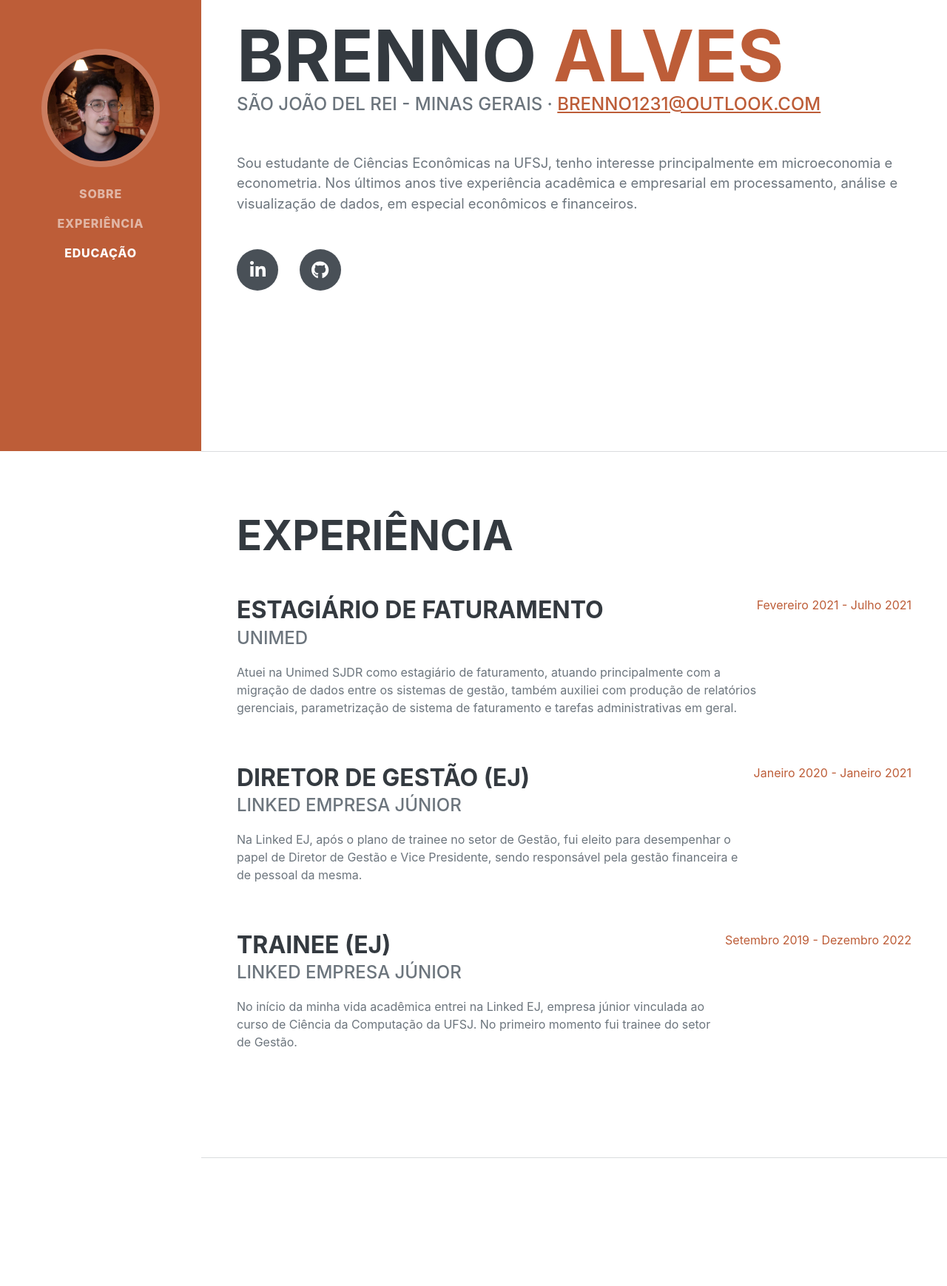
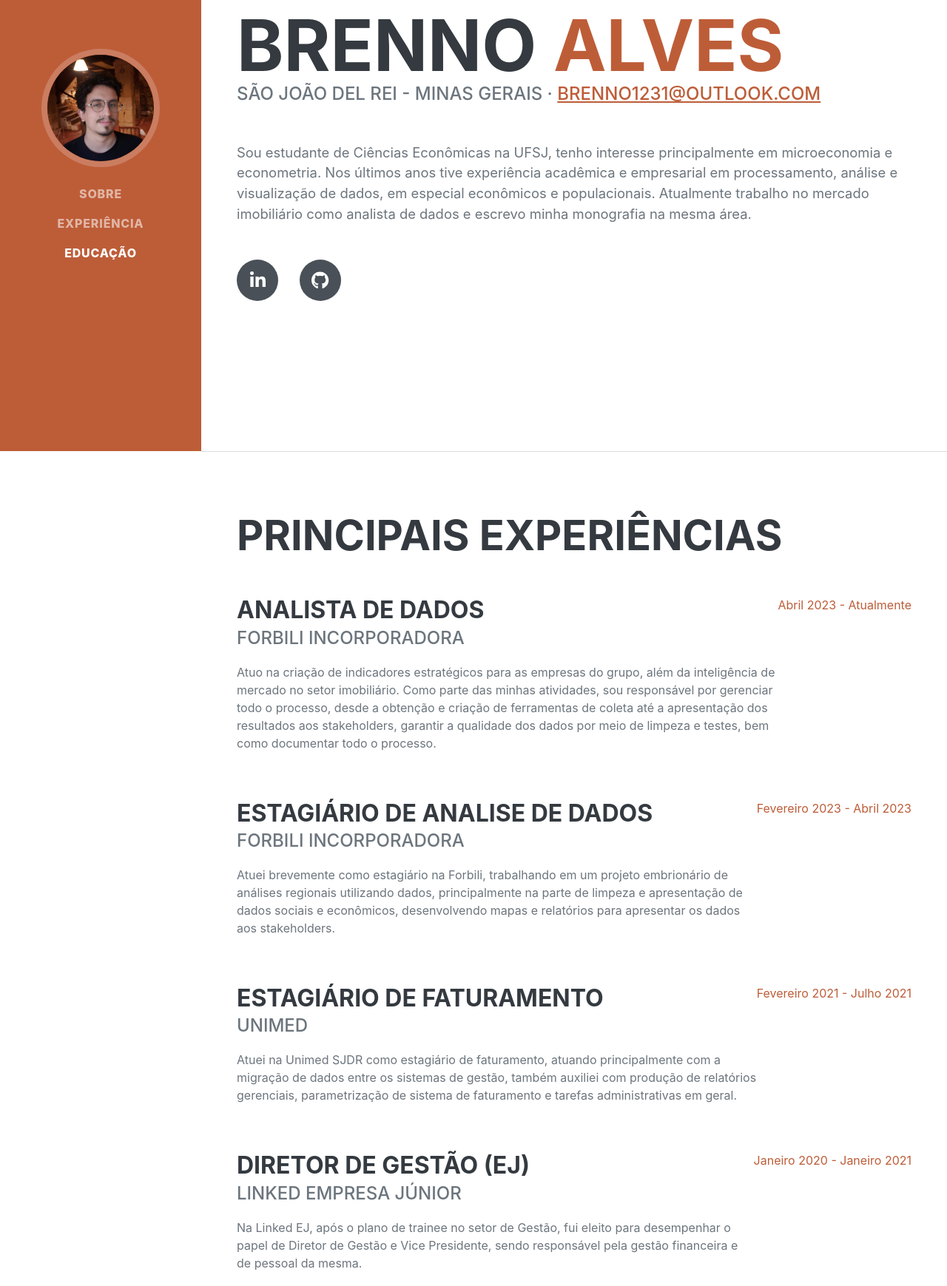
Before and after one commit to BrennoAlves/brennoalves.github.io, a plain HTML site: page index.html in a window 1280 px wide. Shown: the part 190-1929 px from the top of the page at 74% size. Drawn offline with nearby package versions, Linux system fonts and the light colour scheme; a web font is replaced by a local one.

Commit message:
Versão 2.0 da vida

```diff
--- a/index.html
+++ b/index.html
@@ -1,28 +1,30 @@
 <!DOCTYPE html>
-<html lang="en">
+<html lang="pt-br">
+
 <head>
     <meta charset="utf-8" />
     <meta name="viewport" content="width=device-width, initial-scale=1, shrink-to-fit=no" />
-        <meta name="description" content="" />
-        <meta name="author" content="" />
+    <meta name="description" content="Site de contato" />
+    <meta name="author" content="Brenno Nogueira Alves" />
     <title>Brenno Alves</title>
     <link rel="icon" type="image/x-icon" href="assets/img/favicon.ico" />
-        <!-- Font Awesome icons (free version)-->
     <script src="https://use.fontawesome.com/releases/v6.1.0/js/all.js" crossorigin="anonymous"></script>
-        <!-- Google fonts-->
-        <link href="https://fonts.googleapis.com/css?family=Saira+Extra+Condensed:500,700" rel="stylesheet" type="text/css" />
+    <link href="https://fonts.googleapis.com/css?family=Saira+Extra+Condensed:500,700" rel="stylesheet"
+        type="text/css" />
     <link href="https://fonts.googleapis.com/css?family=Muli:400,400i,800,800i" rel="stylesheet" type="text/css" />
-        <!-- Core theme CSS (includes Bootstrap)-->
     <link href="css/styles.css" rel="stylesheet" />
 </head>
+
 <body id="page-top">
-        <!-- Navigation-->
     <nav class="navbar navbar-expand-lg navbar-dark bg-primary fixed-top" id="sideNav">
         <a class="navbar-brand js-scroll-trigger" href="#page-top">
             <span class="d-block d-lg-none">Brenno Nogueira Alves</span>
-                <span class="d-none d-lg-block"><img class="img-fluid img-profile rounded-circle mx-auto mb-2" src="assets/img/profile.jpg" alt="..." /></span>
+            <span class="d-none d-lg-block"><img class="img-fluid img-profile rounded-circle mx-auto mb-2"
+                    src="assets/img/profile.jpg" alt="..." /></span>
         </a>
-            <button class="navbar-toggler" type="button" data-bs-toggle="collapse" data-bs-target="#navbarResponsive" aria-controls="navbarResponsive" aria-expanded="false" aria-label="Toggle navigation"><span class="navbar-toggler-icon"></span></button>
+        <button class="navbar-toggler" type="button" data-bs-toggle="collapse" data-bs-target="#navbarResponsive"
+            aria-controls="navbarResponsive" aria-expanded="false" aria-label="Toggle navigation"><span
+                class="navbar-toggler-icon"></span></button>
         <div class="collapse navbar-collapse" id="navbarResponsive">
             <ul class="navbar-nav">
                 <li class="nav-item"><a class="nav-link js-scroll-trigger" href="#about">Sobre</a></li>
@@ -31,9 +33,7 @@
             </ul>
         </div>
     </nav>
-        <!-- Page Content-->
     <div class="container-fluid p-0">
-            <!-- About-->
         <section class="resume-section" id="about">
             <div class="resume-section-content">
                 <h1 class="mb-0">
@@ -44,23 +44,51 @@
                     São João del Rei - Minas Gerais ·
                     <a href="mailto:brenno1231@outlook.com">brenno1231@outlook.com</a>
                 </div>
-                    <p class="lead mb-5">Sou estudante de Ciências Econômicas na UFSJ, tenho interesse principalmente em microeconomia e econometria. Nos últimos anos tive experiência acadêmica e empresarial em processamento, análise e visualização de dados, em especial econômicos e financeiros.</p>
+                <p class="lead mb-5">Sou estudante de Ciências Econômicas na UFSJ, tenho interesse principalmente em
+                    microeconomia e econometria. Nos últimos anos tive experiência acadêmica e empresarial em
+                    processamento, análise e visualização de dados, em especial econômicos e populacionais. Atualmente
+                    trabalho no mercado imobiliário como analista de dados e escrevo minha monografia na mesma área.</p>
                 <div class="social-icons">
-                        <a class="social-icon" href="https://www.linkedin.com/in/brennonogueiraalves/"><i class="fab fa-linkedin-in"></i></a>
+                    <a class="social-icon" href="https://www.linkedin.com/in/brennonogueiraalves/"><i
+                            class="fab fa-linkedin-in"></i></a>
                     <a class="social-icon" href="https://github.com/BrennoAlves"><i class="fab fa-github"></i></a>
                 </div>
             </div>
         </section>
         <hr class="m-0" />
-            <!-- Experience-->
         <section class="resume-section" id="experience">
             <div class="resume-section-content">
-                    <h2 class="mb-5">Experiência</h2>
+                <h2 class="mb-5">Principais experiências</h2>
+                <div class="d-flex flex-column flex-md-row justify-content-between mb-5">
+                    <div class="flex-grow-1">
+                        <h3 class="mb-0">Analista de Dados</h3>
+                        <div class="subheading mb-3">Forbili Incorporadora</div>
+                        <p>Atuo na criação de indicadores estratégicos para as empresas do grupo, além da inteligência
+                            de mercado no setor imobiliário. Como parte das minhas atividades, sou responsável por
+                            gerenciar todo o processo, desde a obtenção e criação de ferramentas de coleta até a
+                            apresentação dos resultados aos stakeholders, garantir a qualidade dos dados por meio de
+                            limpeza e testes, bem como documentar todo o processo.</p>
+                    </div>
+                    <div class="flex-shrink-0"><span class="text-primary">Abril 2023 - Atualmente </span></div>
+                </div>
+                <div class="d-flex flex-column flex-md-row justify-content-between mb-5">
+                    <div class="flex-grow-1">
+                        <h3 class="mb-0">Estagiário de analise de dados</h3>
+                        <div class="subheading mb-3">Forbili Incorporadora</div>
+                        <p>Atuei brevemente como estagiário na Forbili, trabalhando em um projeto embrionário de
+                            análises regionais utilizando dados, principalmente na parte de limpeza e apresentação de
+                            dados sociais e econômicos, desenvolvendo mapas e relatórios para apresentar os dados aos
+                            stakeholders.</p>
+                    </div>
+                    <div class="flex-shrink-0"><span class="text-primary">Fevereiro 2023 - Abril 2023</span></div>
+                </div>
                 <div class="d-flex flex-column flex-md-row justify-content-between mb-5">
                     <div class="flex-grow-1">
                         <h3 class="mb-0">Estagiário de Faturamento</h3>
                         <div class="subheading mb-3">Unimed</div>
-                            <p>Atuei na Unimed SJDR como estagiário de faturamento, atuando principalmente com a migração de dados entre os sistemas de gestão, também auxiliei com produção de relatórios gerenciais, parametrização de sistema de faturamento e tarefas administrativas em geral.</p>
+                        <p>Atuei na Unimed SJDR como estagiário de faturamento, atuando principalmente com a migração de
+                            dados entre os sistemas de gestão, também auxiliei com produção de relatórios gerenciais,
+                            parametrização de sistema de faturamento e tarefas administrativas em geral.</p>
                     </div>
                     <div class="flex-shrink-0"><span class="text-primary">Fevereiro 2021 - Julho 2021 </span></div>
                 </div>
@@ -68,21 +96,14 @@
                     <div class="flex-grow-1">
                         <h3 class="mb-0">Diretor de Gestão (EJ)</h3>
                         <div class="subheading mb-3">Linked Empresa Júnior</div>
-                            <p>Na Linked EJ, após o plano de trainee no setor de Gestão, fui eleito para desempenhar o papel de Diretor de Gestão e Vice Presidente, sendo responsável pela gestão financeira e de pessoal da mesma.</p>
+                        <p>Na Linked EJ, após o plano de trainee no setor de Gestão, fui eleito para desempenhar o papel
+                            de Diretor de Gestão e Vice Presidente, sendo responsável pela gestão financeira e de
+                            pessoal da mesma.</p>
                     </div>
                     <div class="flex-shrink-0"><span class="text-primary">Janeiro 2020 - Janeiro 2021</span></div>
                 </div>
-                    <div class="d-flex flex-column flex-md-row justify-content-between mb-5">
-                        <div class="flex-grow-1">
-                            <h3 class="mb-0">Trainee (EJ)</h3>
-                            <div class="subheading mb-3">Linked Empresa Júnior</div>
-                            <p>No início da minha vida acadêmica entrei na Linked EJ, empresa júnior vinculada ao curso de Ciência da Computação da UFSJ. No primeiro momento fui trainee do setor de Gestão.</p>
-                        </div>
-                        <div class="flex-shrink-0"><span class="text-primary">Setembro 2019 - Dezembro 2022</span></div>
-                </div>
         </section>
         <hr class="m-0" />
-            <!-- Education-->
         <section class="resume-section" id="education">
             <div class="resume-section-content">
                 <h2 class="mb-5">Educação</h2>
@@ -93,12 +114,18 @@
                     </div>
                     <div class="flex-shrink-0"><span class="text-primary">Fevereiro 2019 - Dezembro 2023</span></div>
                 </div>
+                <div class="d-flex flex-column flex-md-row justify-content-between mb-5">
+                    <div class="flex-grow-1">
+                        <h3 class="mb-0">Grow With Google</h3>
+                        <div class="subheading mb-3">Google Data Analytics</div>
+                    </div>
+                    <div class="flex-shrink-0"><span class="text-primary">Dezembro 2022 - Julho 2023</span></div>
+                </div>
             </div>
         </section>
         <hr class="m-0" />
-        <!-- Bootstrap core JS-->
         <script src="https://cdn.jsdelivr.net/npm/bootstrap@5.1.3/dist/js/bootstrap.bundle.min.js"></script>
-        <!-- Core theme JS-->
         <script src="js/scripts.js"></script>
 </body>
+
 </html>
```
Lines whose indentation alone changed are shown as unchanged.
